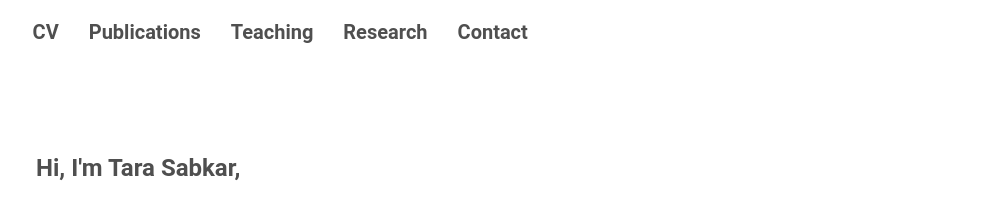
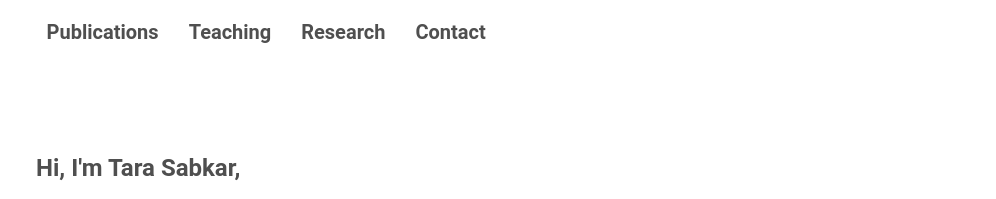
Before and after one commit to tarasabkar/tarasabkar.github.io, a plain HTML site: page index.html in a window 1280 px wide. Shown: the top 199 px of the page, 284-1280 px from the left. Drawn offline with Linux system fonts and the light colour scheme.

Commit message:
Update index.html

```diff
--- a/index.html
+++ b/index.html
@@ -108,7 +108,7 @@ aside p {
             <a href="index.html">Tara Sabkar</a>
         </div>
         <div class="nav-right">
-          <a href="https://drive.google.com/uc?export=download&id=1N3IM_HeXFWPMFK4-0TBURZkBGZXHYiit">CV</a>
+         <!-- <a href="https://drive.google.com/uc?export=download&id=1N3IM_HeXFWPMFK4-0TBURZkBGZXHYiit">CV</a> -->
           <a href="publications.html">Publications</a>
           <a href="teaching.html">Teaching</a>
           <a href="research.html">Research</a>
```
